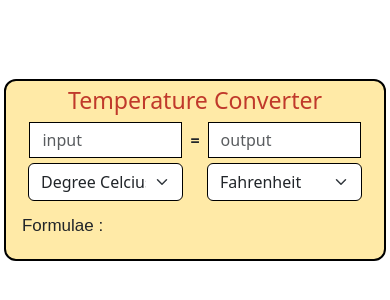
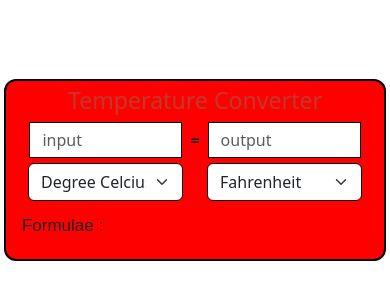
Before and after one commit to dushyant2909/TemperatureConverter, a plain HTML site: page index.html in a window 390 px wide. Shown: the part 252-552 px from the top of the page. Drawn offline with nearby package versions, Linux system fonts and the light colour scheme.

Commit message:
added a backgroung color

```diff
--- a/styles.css
+++ b/styles.css
@@ -61,9 +61,10 @@ h3 {
     margin: 5px;
 }
 /* For Mobile phones */
-@media screen and (max-width:625px) {
+@media screen and (max-width:500px) {
   .outerbox{
     width: 98%;
+    background-color: red;
   }
   .inputOutputField{
     border-radius: 0px ;
```
